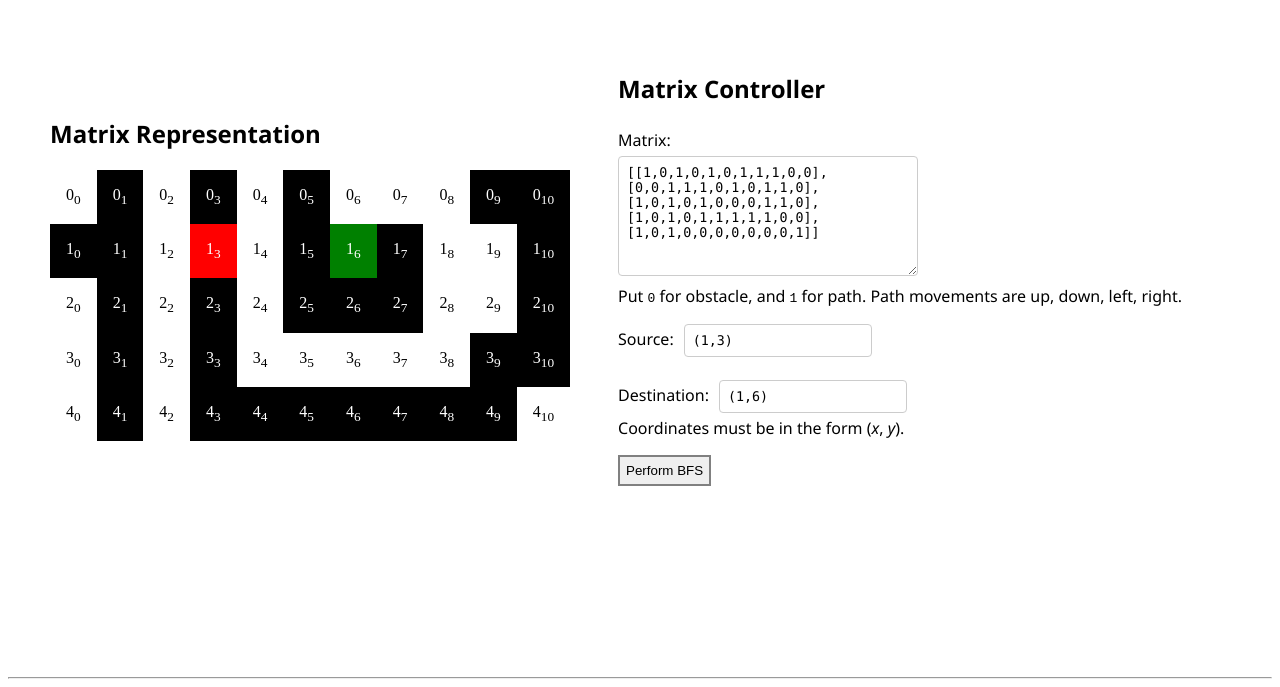
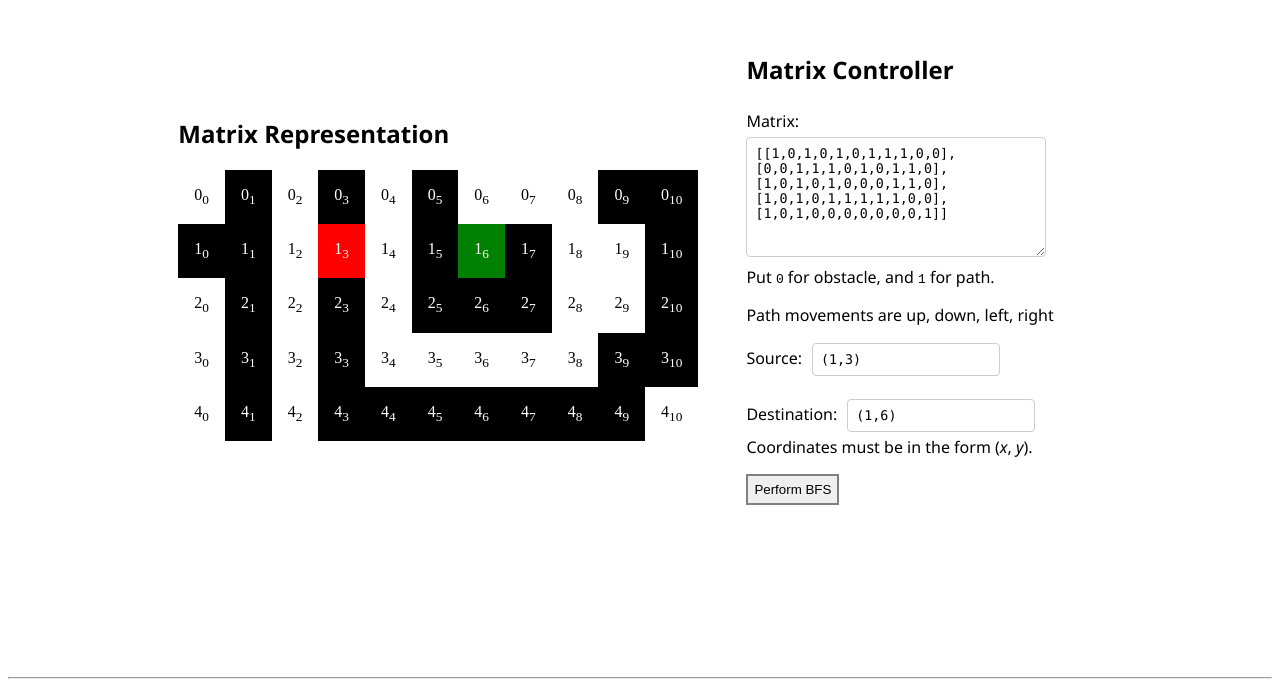
Before and after one commit to FilterAsync/path-finding-visualizer, a React (Create React App) app: page / in a window 1280 px wide. Shown: the part 139-826 px from the top of the page. Built offline with nearby package versions, Linux system fonts and the light colour scheme; the HTML template or start-up script is replaced by a standard one.

Commit message:
Nothing much

```diff
--- a/src/App.js
+++ b/src/App.js
@@ -100,9 +100,9 @@ function App() {
 								onChange={onMatrixChanged}
 							/>
 							<p>
-								Put <code>0</code> for obstacle, and <code>1</code> for path. Path movements are up,
-								down, left, right.
+								Put <code>0</code> for obstacle, and <code>1</code> for path.
 							</p>
+							<p>Path movements are up, down, left, right</p>
 						</div>
 						<div>
 							<label htmlFor="source">Source:</label>
```
